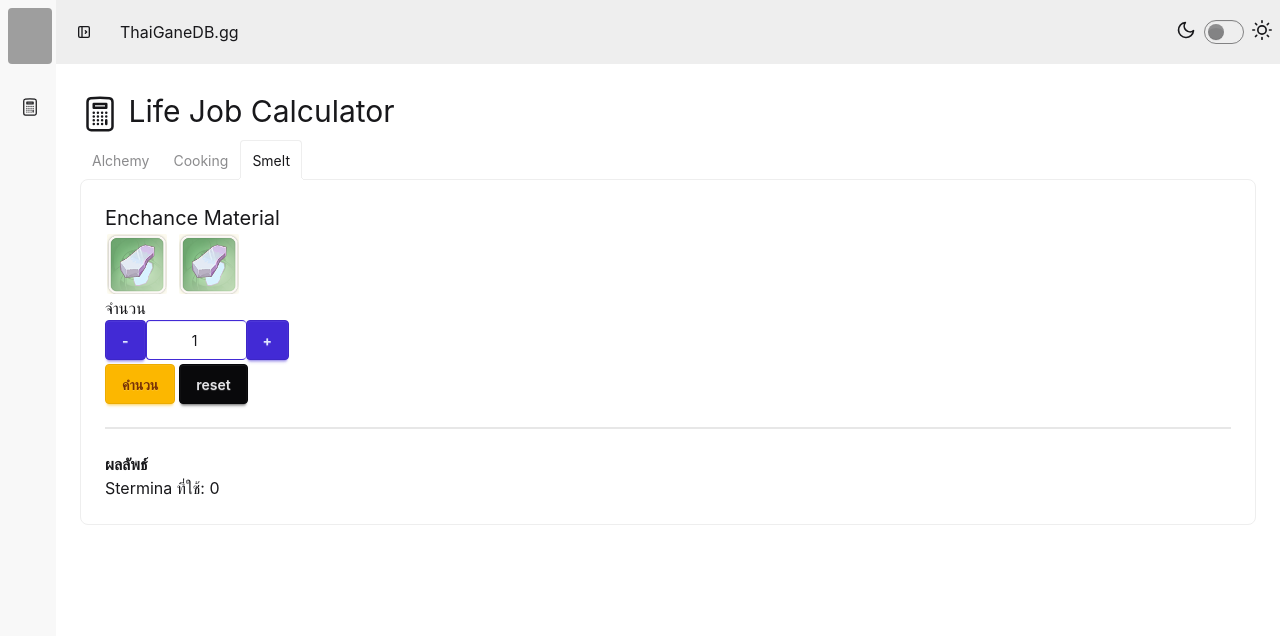
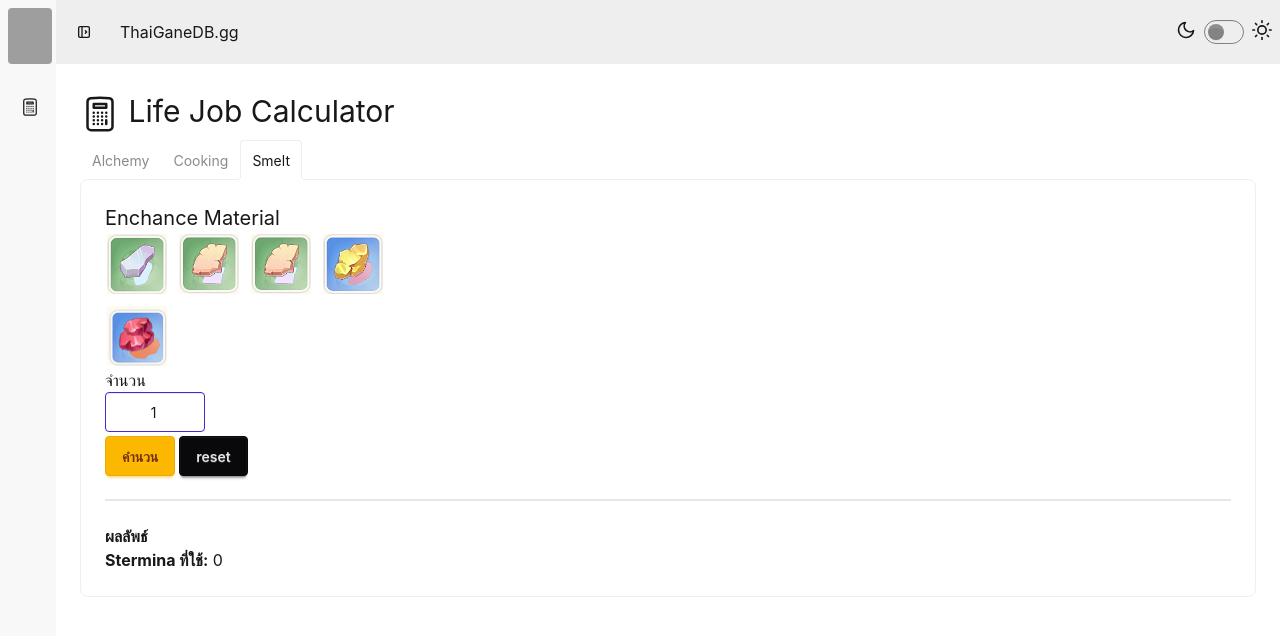
Before and after one commit to Tanachuns/thaigamedb, a React (Vite) app: page /row/craftingcalculator in a window 1280 px wide. Shown: the top 636 px of the page. Built offline with nearby package versions, Linux system fonts and the light colour scheme; grey boxes are pictures that could not be loaded.

Commit message:
remove - + button

```diff
--- /dev/null
+++ b/src/Components/CraftingProductRadio.tsx
@@ -0,0 +1,38 @@
+
+type Props = {
+    resetError:Function,
+    image:string,
+    name: string,
+    inputValue:string,
+    inputName:string
+}
+
+export default function CraftingProductRadio(props: Props) {
+console.log(props.image)
+  return (
+  <div className="tooltip z-20" data-tip={props.name}>
+            <label className="cursor-pointer">
+              <input
+                onClick={() => props.resetError()}
+                type="radio"
+                name={props.inputName}
+                value={props.inputValue}
+                className="peer hidden"
+              />
+
+              <img
+                src={props.image}
+                alt={props.name}
+                className="
+                        w-16 h-16 rounded
+                        border-2 border-transparent
+                        peer-checked:border-primary
+                        peer-checked:ring-2
+                        peer-checked:ring-primary
+                        transition
+                      "
+              />
+            </label>
+          </div>
+  )
+}
--- /dev/null
+++ b/src/Helpers/ImageHelper.ts
@@ -0,0 +1,13 @@
+
+export const images = import.meta.glob(
+  "../assets/images/*.png",
+  {
+    eager: true,
+    import: "default",
+  }
+);
+
+export const getImage = (name: string) => {
+    console.table(images)
+  return images[`../assets/images/${name}.png`] as string;
+};
--- a/src/Sections/CraftingCalculator/CrafingCalculatorSmeltSection.tsx
+++ b/src/Sections/CraftingCalculator/CrafingCalculatorSmeltSection.tsx
@@ -1,8 +1,8 @@
 import { useState } from "react";
-import Weapon_Enhanced_Matal_I from "../../assets/images/Weapon_Enhanced_Matal_I.png";
 import products from "../../assets/data/CraftingCalculator.json";
+import CraftingProductRadio from "../../Components/CraftingProductRadio";
+import { getImage } from "../../Helpers/ImageHelper";
 
-type Props = {};
 
 type Task = {
   name: string;
@@ -14,7 +14,7 @@ type Result = {
   tasks: Task[];
 };
 
-export default function CrafingCalculatorSmeltSection({}: Props) {
+export default function CrafingCalculatorSmeltSection() {
   const [result, setResult] = useState<Result>({
     staminacost: 0,
     tasks: [],
@@ -43,7 +43,7 @@ export default function CrafingCalculatorSmeltSection({}: Props) {
     // =(((mat_cost/yield)*gat_cost)+...)+cft_cost
     const product = products.find((f) => f.name === smelt_product);
     product?.materials.forEach((m) => {
-      const gather = Math.ceil(m.mat_cost / m.yield) * productAmount;
+      const gather = m.mat_cost / m.yield * productAmount;
       _result.staminacost += gather * m.gat_cost;
       _result.tasks.push({ name: m.source, amount: gather });
     });
@@ -65,82 +65,25 @@ export default function CrafingCalculatorSmeltSection({}: Props) {
       tasks: [],
     });
   };
-
+  console.table(products[0].name)
   return (
     <div className=" m-2 p-4">
       <form onSubmit={(e) => calHandler(e)}>
         <h2 className="text-xl">Enchance Material</h2>
-        <div className="flex gap-2">
-          <div className="tooltip" data-tip="Weapon Enhanced Metal I">
-            <label className="cursor-pointer">
-              <input
-                onClick={() => resetError()}
-                type="radio"
-                name="smelt_product"
-                value={"Weapon_Enhanced_Matal_I"}
-                className="peer hidden"
-              />
-
-              <img
-                src={Weapon_Enhanced_Matal_I}
-                alt="Weapon Enhanced Metal I"
-                className="
-                        w-16 h-16 rounded
-                        border-2 border-transparent
-                        peer-checked:border-primary
-                        peer-checked:ring-2
-                        peer-checked:ring-primary
-                        transition
-                      "
-              />
-            </label>
-          </div>
-          <div className="tooltip" data-tip="Weapon Enhanced Metal II">
-            <label className="cursor-pointer">
-              <input
-                onClick={() => resetError()}
-                type="radio"
-                name="smelt_product"
-                value={"Weapon_Enhanced_Matal_II"}
-                className="peer hidden"
-              />
-
-              <img
-                src={Weapon_Enhanced_Matal_I}
-                alt="Weapon Enhanced Metal II"
-                className="
-                        w-16 h-16 rounded
-                        border-2 border-transparent
-                        peer-checked:border-primary
-                        peer-checked:ring-2
-                        peer-checked:ring-primary
-                        transition
-                      "
-              />
-            </label>
-          </div>
+        <div className="grid gap-2 grid-cols-4 w-fit">
+          {products.map((p,i)=>{
+            return <CraftingProductRadio key={i} image={getImage(p.name)} inputName="smelt_product" inputValue={p.name} name={p.title} resetError={resetError}  />
+          })}
         </div>
         จำนวน
-        <div className="">
-          <button
-            onClick={() => resetError()}
-            className="btn btn-primary  font-bold"
-          >
-            -
-          </button>
+        <div>
           <input
             onFocus={() => resetError()}
             type="number"
             defaultValue={1}
             name="product_amount"
-            className="input border-r-0 input-primary w-25 text-center "
+            className="input input-primary w-25 text-center "
           />
-          <button
-            onFocus={() => resetError()}
-            className="btn btn-primary font-bold"
-          >
-            +
-          </button>
         </div>
         <button type="submit" className="mt-1 btn btn-warning">
           คำนวน
@@ -159,11 +102,11 @@ export default function CrafingCalculatorSmeltSection({}: Props) {
       {result.tasks.map((m) => {
         return (
           <p>
-            {m.name}: {m.amount} ครั้ง
+           <b>{m.name}:</b> {m.amount} ครั้ง
           </p>
         );
       })}
-      <p>Stermina ที่ใช้: {result.staminacost}</p>
+      <p><b>Stermina ที่ใช้:</b> {result.staminacost}</p>
     </div>
   );
 }
--- a/src/assets/data/CraftingCalculator.json
+++ b/src/assets/data/CraftingCalculator.json
@@ -21,5 +21,94 @@
                 "mat_cost":5
             }
         ]
+    },
+      {
+        "name":"Weapon_Enhanced_Matal_II",
+        "title":"Weapon Enhanced Matal II",
+        "cft_cost":10,
+        "materials":[
+            {
+                "name":"Enhanced_Ore_Lv2",
+                "title":"Enhanced Ore Lv.2",
+                "source":"Enhanced Ore Lv.2",
+                "gat_cost":50,
+                "yield":8,
+                "mat_cost":15
+            },
+             {
+                "name":"Herb_of_Incantation",
+                "title":"Herb of Incantation",
+                "source":"Blue Herb/ Apple",
+                "gat_cost":10,
+                "yield":1,
+                "mat_cost":5
+            }
+        ]
+    },  {
+        "name":"Weapon_Enhanced_Matal_II",
+        "title":"Weapon Enhanced Matal II",
+        "cft_cost":10,
+        "materials":[
+            {
+                "name":"Enhanced_Ore_Lv2",
+                "title":"Enhanced Ore Lv.2",
+                "source":"Enhanced Ore Lv.2",
+                "gat_cost":50,
+                "yield":8,
+                "mat_cost":15
+            },
+             {
+                "name":"Herb_of_Incantation",
+                "title":"Herb of Incantation",
+                "source":"Blue Herb/ Apple",
+                "gat_cost":10,
+                "yield":1,
+                "mat_cost":5
+            }
+        ]
+    }, {
+        "name":"Weapon_Enhanced_Matal_III",
+        "title":"Weapon Enhanced Matal III",
+        "cft_cost":10,
+        "materials":[
+            {
+                "name":"Enhanced_Ore_Lv3",
+                "title":"Enhanced Ore Lv.3",
+                "source":"Enhanced Ore Lv.3",
+                "gat_cost":50,
+                "yield":8,
+                "mat_cost":15
+            },
+             {
+                "name":"Four_Leaf_Clover",
+                "title":"Four-Leaf Clover",
+                "source":"Yellow Herb/ Potato",
+                "gat_cost":10,
+                "yield":1,
+                "mat_cost":5
+            }
+        ]
+    }, {
+        "name":"Weapon_Enhanced_Matal_IV",
+        "title":"Weapon Enhanced Matal IV",
+        "cft_cost":10,
+        "materials":[
+            {
+                "name":"Enhanced_Ore_Lv4",
+                "title":"Enhanced Ore Lv.4",
+                "source":"Enhanced Ore Lv.4",
+                "gat_cost":50,
+                "yield":8,
+                "mat_cost":15
+            },
+             {
+                "name":"Hinalle",
+                "title":"Hinalle",
+                "source":"White Herb/ Red Herb/ Shining Plant/ Mushroom Spore/ Cherry/ Cucumber/ Grape/ Pumkin",
+                "gat_cost":10,
+                "yield":1,
+                "mat_cost":5
+            }
+        ]
     }
 ]
```
